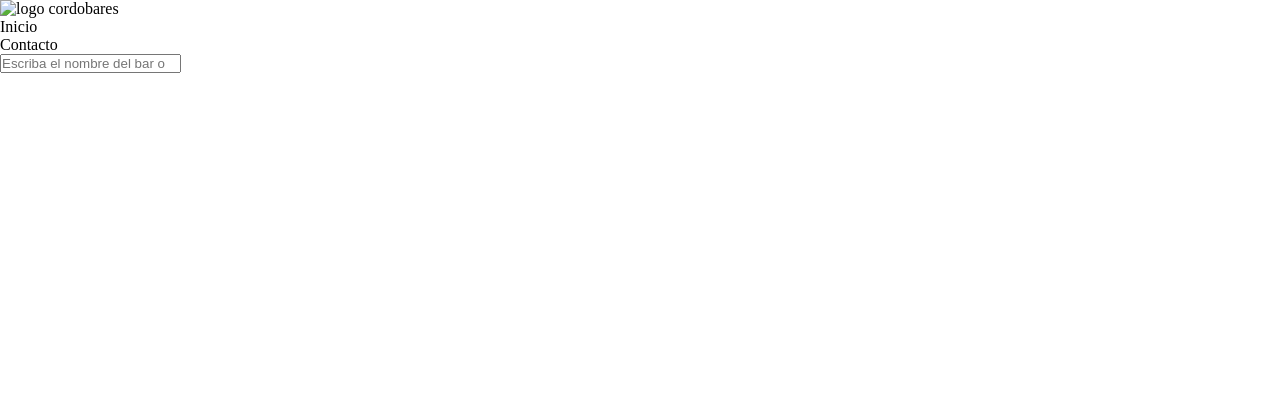
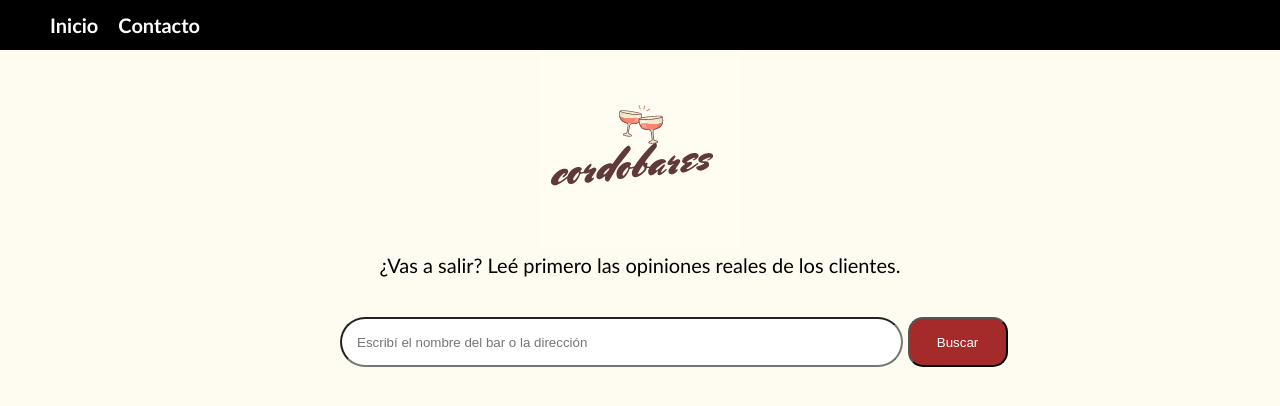
Before and after one commit to gonzaloijuarez/Proyecto-FullStack, a plain HTML site: page index.html in a window 1280 px wide. Drawn offline with Linux system fonts and the light colour scheme.

Commit message:
Agregar logo y aplicar estilos

```diff
--- a/index.html
+++ b/index.html
@@ -9,19 +9,24 @@
   </head>
   <body>
     <header>
-      <img src="#" alt="logo cordobares" />
+      <!-- <img src="img/logo.png" alt="logo cordobares" /> -->
       <nav>
         <ul>
-          <li>Inicio</li>
-          <li>Contacto</li>
+          <li><a href="index.html">Inicio</a></li>
+          <li><a href="#">Contacto</a></li>
         </ul>
       </nav>
     </header>
     <main>
-      <input
-        type="search"
-        placeholder="Escriba el nombre del bar o dirección"
-      />
+      <a href="index.html"><img src="img/logo.png" alt="logo cordobares" /></a>
+      <p>¿Vas a salir? Leé primero las opiniones reales de los clientes.</p>
+      <div class="busqueda">
+        <input
+          type="search"
+          placeholder="Escribí el nombre del bar o la dirección"
+        />
+        <input type="submit" value="Buscar" />
+      </div>
     </main>
   </body>
 </html>
--- a/styles.css
+++ b/styles.css
@@ -3,3 +3,71 @@
   margin: 0;
   box-sizing: border-box;
 }
+
+body {
+  display: grid;
+  grid-template-rows: 50px calc(100vh - 50px);
+  font-family: "Gill Sans", "Gill Sans MT", Calibri, "Trebuchet MS", sans-serif;
+}
+
+header {
+  display: flex;
+  justify-content: space-between;
+  align-items: center;
+  background-color: black;
+  color: white;
+  padding: 0 50px;
+}
+
+header > img {
+  display: block;
+  margin-top: 50px;
+}
+
+header ul {
+  display: flex;
+  list-style-type: none;
+  gap: 20px;
+  font-weight: bold;
+  font-size: 20px;
+}
+
+main {
+  background-color: #fefcf0;
+  display: flex;
+  flex-direction: column;
+  align-items: center;
+}
+
+input[type="search"] {
+  width: 75%;
+  height: 50px;
+  margin-left: 75px;
+  border-radius: 50px;
+  top: 50%;
+  padding: 0 15px;
+}
+
+a {
+  text-decoration: none;
+  color: inherit;
+}
+
+main > p {
+  font-size: 20px;
+  margin-bottom: 40px;
+}
+
+.busqueda {
+  display: flex;
+  gap: 5px;
+  width: min(750px, 100%);
+}
+
+input[type="submit"] {
+  border-radius: 15px;
+  height: 50px;
+  width: 100px;
+  background-color: brown;
+  color: white;
+}
```
Also changed, not shown: img/logo.png (added).
